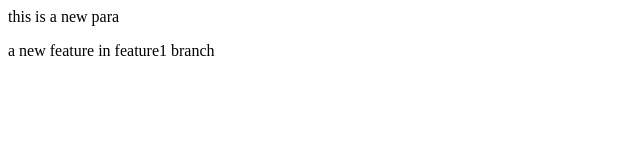
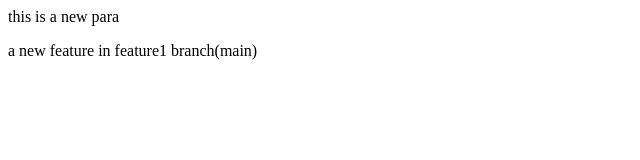
Before and after one commit to Gowrisriprabha/localrepo, a plain HTML site: page index.html in a window 1280 px wide. Shown: the full height of the page, 0-640 px from the left. Drawn offline with Linux system fonts and the light colour scheme.

```diff
--- a/index.html
+++ b/index.html
@@ -1,2 +1,2 @@
 <p>this is a new para</p>
-<p>a new feature in feature1 branch</p>
+<p>a new feature in feature1 branch(main)</p>
```
